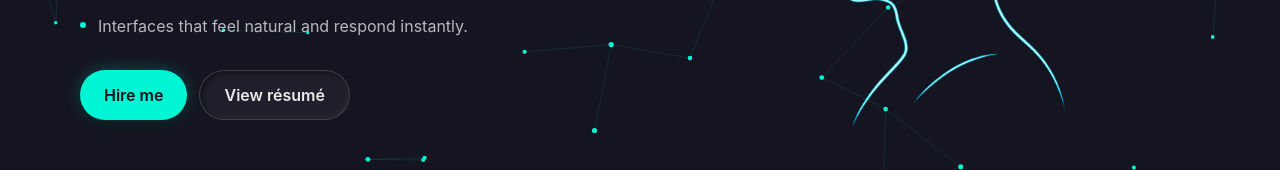
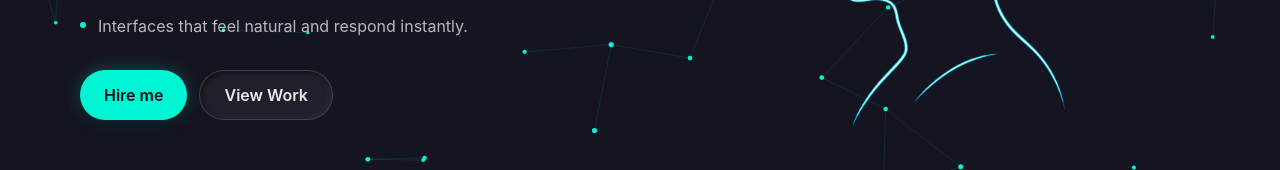
Before and after one commit to ShaurabhGhimire/my-portfolio, a React (Vite) app: page / in a window 1280 px wide. Shown: the part 405-575 px from the top of the page. Built offline with nearby package versions, Linux system fonts and the light colour scheme.

Commit message:
trying to change the view resume to view work

```diff
--- a/src/components/About.jsx
+++ b/src/components/About.jsx
@@ -87,7 +87,8 @@ export default function About() {
           </a>
 
           <a
-            href="./public/Saurav_Resume.pdf"
+            // href="./public/Saurav_Resume.pdf"
+            href="#projects"
             target="_blank"
             rel="noopener noreferrer"
             className="inline-flex items-center rounded-full px-6 py-3 font-semibold transition-all duration-300 border border-white/15 bg-white/5 backdrop-blur-sm text-white/90"
@@ -106,7 +107,7 @@ export default function About() {
                 "inset 2px 2px 6px rgba(0,0,0,0.5), inset -2px -2px 6px rgba(255,255,255,0.05)";
             }}
           >
-            View résumé
+            View Work
           </a>
         </motion.div>
       </motion.div>
```
